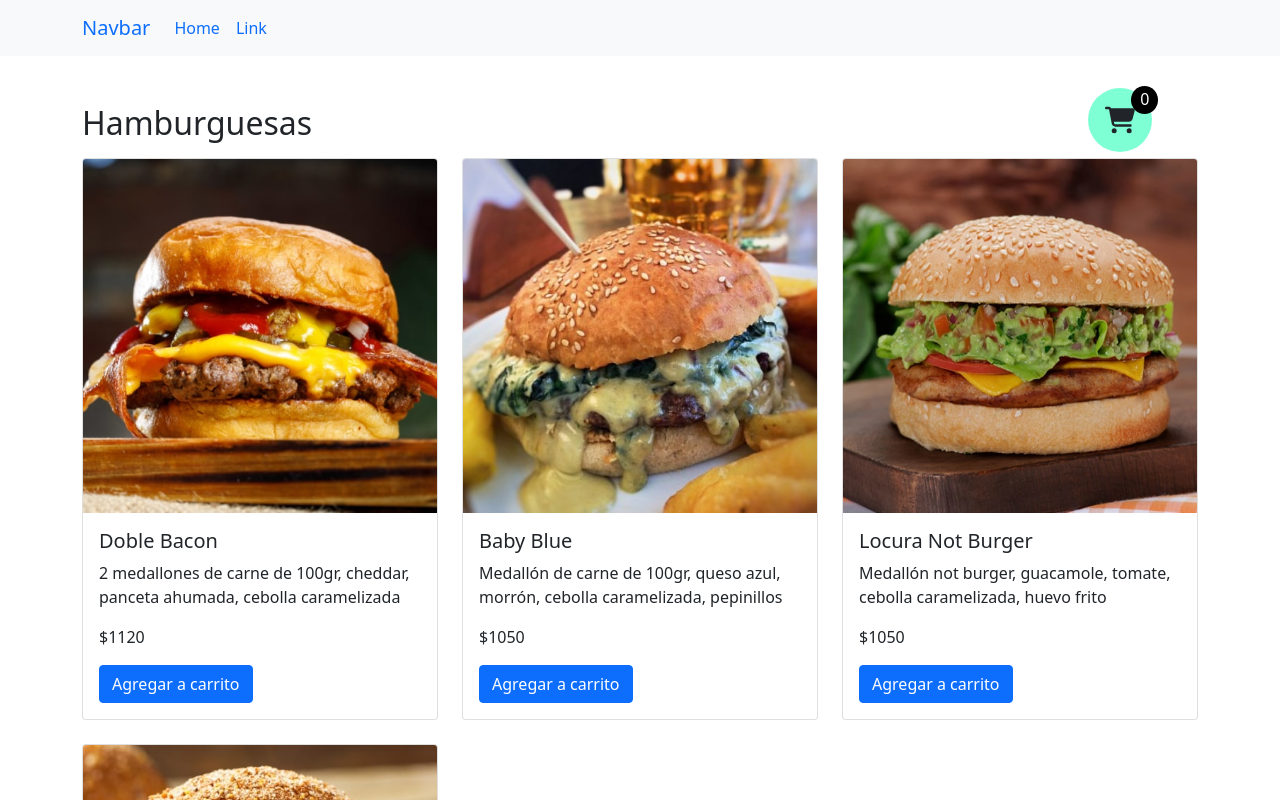
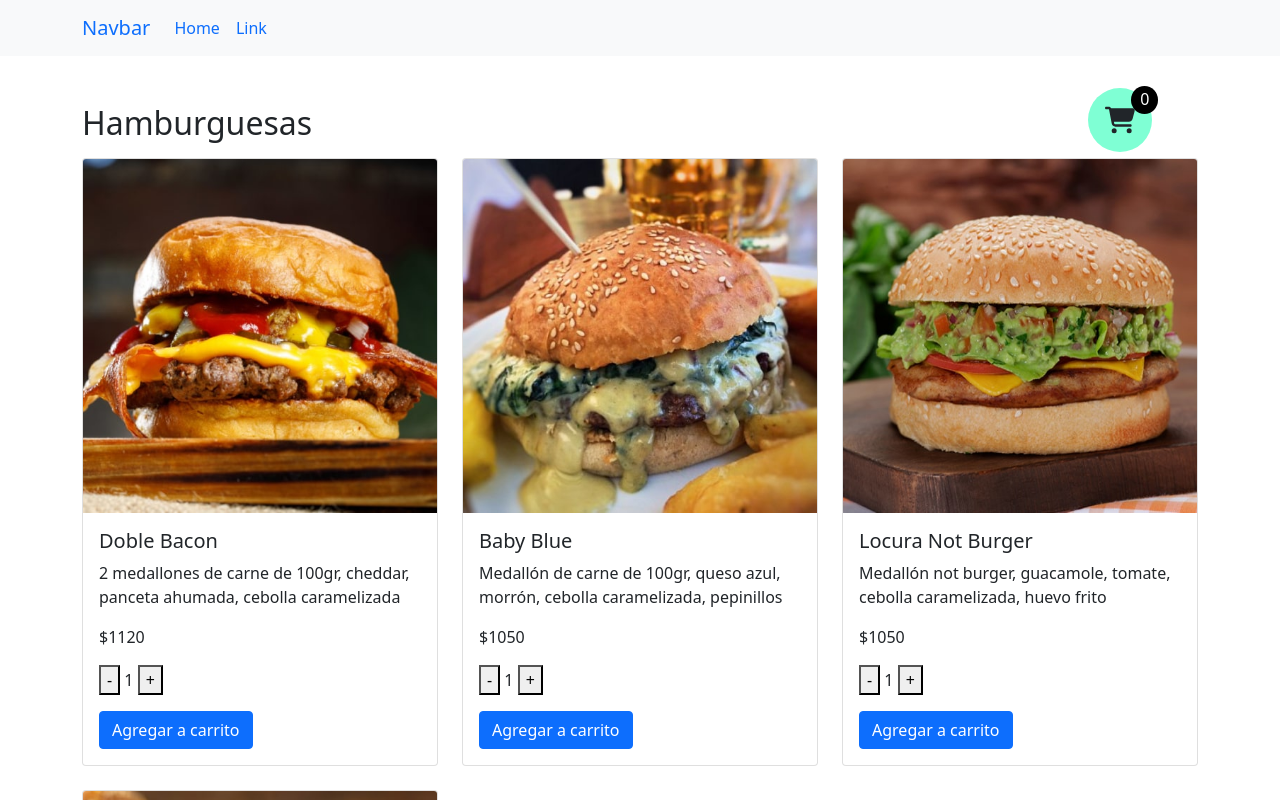
Before and after one commit to pazspera/coderhouse-vue2, a Vue app in the folder primera-entrega/: page / in a window 1280 px wide. Shown: the top 800 px of the page. Built offline with nearby package versions, Linux system fonts and the light colour scheme.

Commit message:
pruebas con fetch, las borré porque no funcionaban

```diff
--- a/primera-entrega/src/App.vue
+++ b/primera-entrega/src/App.vue
@@ -182,6 +182,7 @@ export default {
         // Actualiza cantidad y total si producto está en cart
         addedProduct.quantity++;
         addedProduct.total = addedProduct.quantity * addedProduct.price;
+        console.log(addedProduct);
       } else {
         // Recuperar datos de producto de products[]
         let newProduct = this.products.find((product) => product.id === productId);
--- a/primera-entrega/src/components/ProductCard.vue
+++ b/primera-entrega/src/components/ProductCard.vue
@@ -6,6 +6,7 @@
         <h5 class="card-title">{{ product.name }}</h5>
         <p class="card-text">{{ product.description }}</p>
         <p class="card-text">${{ product.price }}</p>
+        <ProductCounter />
         <a href="#" @click="addToCart" :id="product.id" class="btn btn-primary">Agregar a carrito</a>
       </div>
     </div>
@@ -13,9 +14,13 @@
 </template>
 
 <script>
+import ProductCounter from "@/components/ProductCounter.vue";
 
 export default {
   name: "ProductCard",
+  components: {
+    ProductCounter,
+  },
   props: {
     product: {
       type: Object,
--- a/primera-entrega/src/components/ProductCounter.vue
+++ b/primera-entrega/src/components/ProductCounter.vue
@@ -19,7 +19,7 @@ export default {
       this.counter++;
     },
     decreaseCounter() {
-      if (this.counter > 1) {
+      if (this.counter > 0) {
         this.counter--;
       }
     },
```
